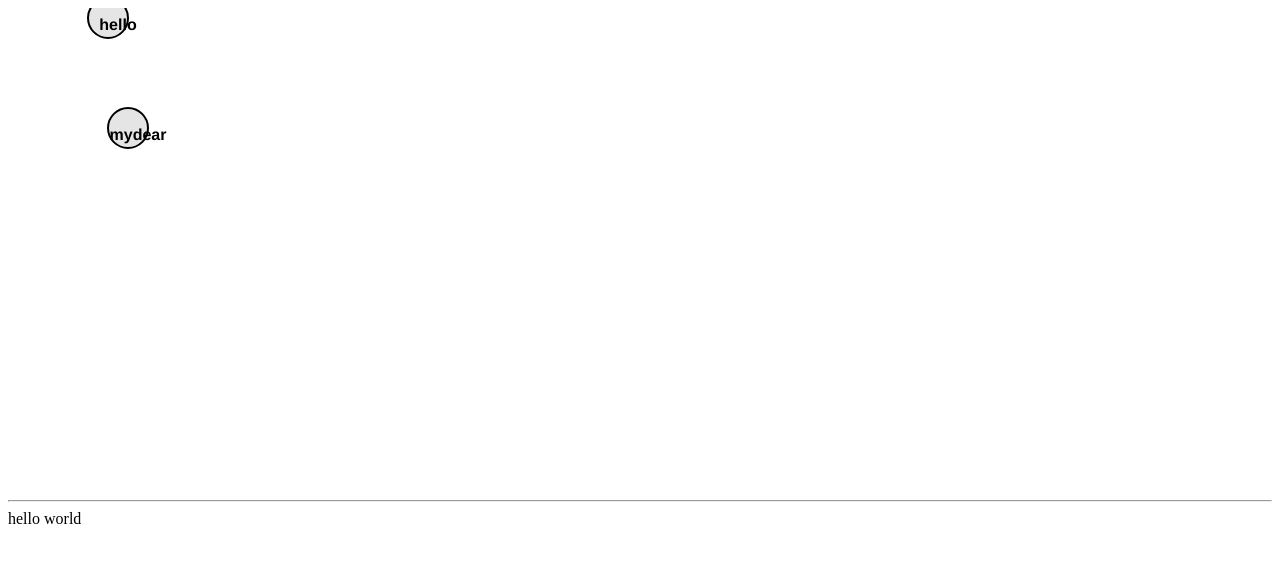
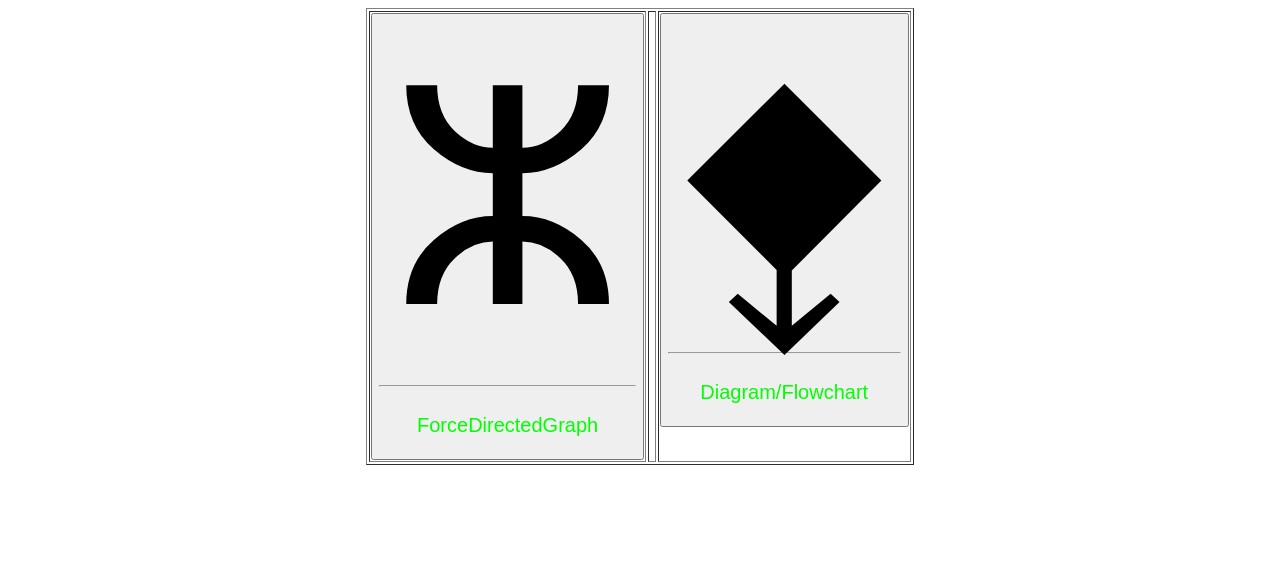
Before and after one commit to mulefish/project_view_display, a React (Create React App) app: page / in a window 1280 px wide. Shown: the top 562 px of the page. Built offline with nearby package versions, Linux system fonts and the light colour scheme.

Commit message:
check point

```diff
--- a/package.json
+++ b/package.json
@@ -9,8 +9,11 @@
     "d3": "5.9.7",
     "emotion-theming": "^11.0.0",
     "react": "^17.0.1",
+    "react-redux": "^7.2.2",
     "react-dom": "^17.0.1",
+    "react-router-dom": "^5.2.0",
     "react-scripts": "4.0.3",
+    "redux": "^4.0.5",
     "web-vitals": "^1.0.1"
   },
   "scripts": {
--- a/src/App.js
+++ b/src/App.js
@@ -1,17 +1,58 @@
-import Viewport from "./pages/ForceDirectedGraph/ForceDirectedGraph.js";
+//import Viewport from "./pages/ForceDirectedGraph/ForceDirectedGraph.js";
+import { BrowserRouter as Router, Switch, Route } from 'react-router-dom'
+import Home from './pages/Home/index.js'
+// import ForceDirectedGraph from './pages/ForceDirectedGraph/ForceDirectedGraph.js'
+import ForceDirectedGraph from './pages/ForceDirectedGraph/index.js'
+import Diagram from './pages/Diagram/Diagram.js'
+// function App() {
+//   const height = window.innerHeight * 0.6
+//   const width = window.innerWidth
+//   return (
+//     <div>
+//       <Viewport height={height} width={width} />
+//       <hr />
+//     hello world
+//     </div>
+//   );
+// }
+
+const App = () => {
+
+  // routes.map((route, index) => {
+  //   console.table(route.path, route.component, route.exact, index)
+  // })
+
+  return (
+    <>
+      <Router>
+        <Switch>
+          <Route exact path="/">
+            <Home />
+          </Route>
+          <Route exact path="/ForceDirectedGraph">
+            <ForceDirectedGraph />
+          </Route>
+          <Route exact path="/Diagram">
+            <Diagram />
+          </Route>
+          <Route exact path="/Home">
+            <Home />
+          </Route>
 
 
+          {/* <Route exact path="/create">
+            <CreateAccountInit />
+          </Route>
+          <Route exact path="/success">
+            <SuccessInit />
+          </Route>
+          <Route exact path="/sorry">
+            <SorryInit />
+          </Route> */}
+        </Switch>
+      </Router>
 
-function App() {
-  const height = window.innerHeight * 0.6
-  const width = window.innerWidth
-  return (
-    <div>
-      <Viewport height={height} width={width} />
-      <hr />
-    hello world
-    </div>
-  );
+    </>
+  )
 }
-
 export default App;
--- a/src/index.js
+++ b/src/index.js
@@ -1,10 +1,14 @@
 import React, { StrictMode } from 'react';
 import ReactDOM from 'react-dom';
 import App from './App';
+import { Provider } from 'react-redux';
+import { createReduxStore } from './redux';
 
 ReactDOM.render(
   <StrictMode>
-    <App />
+    <Provider store={createReduxStore()}>
+      <App />
+    </Provider>
   </StrictMode>,
   document.getElementById('root')
 );
--- a/src/pages/Diagram/Diagram.js
+++ b/src/pages/Diagram/Diagram.js
@@ -1,9 +1,23 @@
-import React, { useEffect } from "react";
+import React from "react";
+import { useHistory } from 'react-router-dom';
 
 function Diagram() {
+    const history = useHistory()
+
+    function gotoHome() {
+        history.push('/Home')
+    }
+
+
     return (
         <h1>
-            This will be a d3-dataviz dot lang diagram
+            This will be a d3-dataviz dot lang diagram.
+            <a href="https://renenyffenegger.ch/notes/tools/Graphviz/examples/index">https://renenyffenegger.ch/notes/tools/Graphviz/examples/index</a>
+
+
+            <br />
+            <button onClick={gotoHome}>gotoHome</button>
+
         </h1>
     );
 };
--- /dev/null
+++ b/src/pages/ForceDirectedGraph/Controls.js
@@ -0,0 +1,15 @@
+import React from "react";
+
+function Controls() {
+    function addOne() {
+    }
+    return (
+        <>
+            <hr />
+            <button onClick={addOne}>addone</button>
+
+        </>
+
+    );
+};
+export default Controls
--- a/src/pages/ForceDirectedGraph/ForceDirectedGraph.js
+++ /dev/null
@@ -1,104 +0,0 @@
-import React, { useEffect } from "react";
-import * as d3 from "d3";
-
-let pieces = []
-
-class Dot {
-    constructor(id, x, y) {
-        this.x = x;
-        this.y = y;
-        this.id = id;
-        this.r = 20
-    }
-}
-
-let showLetter = true
-let ids = []
-function addPieceIntoDom(piece) {
-
-    ids.push(piece.id)
-    let p = d3.select('#graph')
-        .append('svg:g')
-        .data([{
-            'id': piece.id,
-        }])
-        .attr('transform', 'translate(' + piece.x + ',' + piece.y + ')')
-        .attr('id', piece.id)
-        .call(d3.drag()
-            .on("start", dragstarted)
-            .on("drag", dragged)
-            .on("end", dragended));
-
-    // const background
-    p.append('svg:circle')
-        .attr('fill-opacity', 0.1)
-        .attr('stroke', '#000')
-        .attr('stroke-width', 2)
-        .attr('r', piece.r)
-    if (showLetter === true) {
-        //let foreground =
-        p.append('svg:text')
-            .text(piece.id)
-            .attr('y', '.1em')
-            .style("font-size", piece.size + "px")
-            .attr('transform', 'translate(' + [10, 10] + ')')
-            .attr('text-anchor', 'middle')
-            .attr('font-weight', 700)
-            .attr('font-family', 'Helvetica')
-            .attr('fill', '#000000')
-            .attr('stroke', 'none')
-            .attr('pointer-events', 'none')
-    }
-}
-
-function dragstarted(d) {
-    let piece = pieces[d.id]
-    piece.sx = piece.x // d3.event.x // needed for snap back ability
-    piece.sy = piece.y // d3.event.y // needed for snap back ability
-}
-
-function dragged(d) {
-
-    const x = d3.event.x
-    const y = d3.event.y
-    d3.select(this).attr("transform", "translate(" + (d.x = d3.event.x) + ',' + (d.y = d3.event.y) + ')');
-}
-
-
-function dragended(d) {
-    d3.select(this).classed("active", false);
-    // console.log('%c For example...', 'background: #e0e0e0; color: #ff6633');
-
-    let piece = pieces[d.id]
-    piece.x = d3.event.x
-    piece.y = d3.event.y
-    d3.select(this).attr("transform", "translate(" + (d.x = piece.x) + ',' + (d.y = piece.y) + ')');
-    //d3.select(this).attr("transform", "translate(" + (d.x = piece.sx) + ',' + (d.y = piece.sx) + ')');
-
-}
-function ForceDirectedGraph({ height, width }) {
-
-    useEffect(() => {
-        let points = []
-        points.push({ "id": "mydear", "x": 120, "y": 120 })
-        points.push({ "id": "hello", "x": 100, "y": 10 })
-
-        points.forEach((info) => {
-            let p = new Dot(info.id, info.x, info.y)
-            pieces[info.id] = p
-            addPieceIntoDom(p)
-        })
-    })
-    const style_obj = {
-        marginTop: 0, width: width + "px", height: height + "px", background: "#fff"
-    }
-    return (
-        <>
-            <svg id="graph"
-                style={style_obj}
-            />
-        </>
-
-    );
-};
-export default ForceDirectedGraph
--- /dev/null
+++ b/src/pages/ForceDirectedGraph/index.js
@@ -0,0 +1,7 @@
+import { connect } from 'react-redux'
+import ForceDirectedGraph from './layout'
+
+const mapStateToProps = ({ }) => ({
+})
+const mapDispatchToProps = {}
+export default connect(mapStateToProps, mapDispatchToProps)(ForceDirectedGraph)
--- /dev/null
+++ b/src/pages/ForceDirectedGraph/layout.js
@@ -0,0 +1,104 @@
+import React, { useEffect, useState } from "react";
+import * as d3 from "d3";
+import Controls from './Controls.js'
+import { Dot } from './logic.js'
+
+let pieces = []
+
+let showLetter = true
+let ids = []
+function addPieceIntoDom(piece) {
+
+    ids.push(piece.id)
+    let p = d3.select('#graph')
+        .append('svg:g')
+        .data([{
+            'id': piece.id,
+        }])
+        .attr('transform', 'translate(' + piece.x + ',' + piece.y + ')')
+        .attr('id', piece.id)
+        .call(d3.drag()
+            .on("start", dragstarted)
+            .on("drag", dragged)
+            .on("end", dragended));
+
+    // const background
+    p.append('svg:circle')
+        .attr('fill-opacity', 0.1)
+        .attr('stroke', '#000')
+        .attr('stroke-width', 2)
+        .attr('r', piece.r)
+    if (showLetter === true) {
+        //let foreground =
+        p.append('svg:text')
+            .text(piece.id)
+            .attr('y', '.1em')
+            .style("font-size", piece.size + "px")
+            .attr('transform', 'translate(' + [10, 10] + ')')
+            .attr('text-anchor', 'middle')
+            .attr('font-weight', 700)
+            .attr('font-family', 'Helvetica')
+            .attr('fill', '#000000')
+            .attr('stroke', 'none')
+            .attr('pointer-events', 'none')
+    }
+}
+
+function dragstarted(d) {
+    let piece = pieces[d.id]
+    piece.sx = piece.x // d3.event.x // needed for snap back ability
+    piece.sy = piece.y // d3.event.y // needed for snap back ability
+}
+
+function dragged(d) {
+
+    const x = d3.event.x
+    const y = d3.event.y
+    d3.select(this).attr("transform", "translate(" + (d.x = x) + ',' + (d.y = y) + ')');
+}
+
+
+function dragended(d) {
+    d3.select(this).classed("active", false);
+    // console.log('%c For example...', 'background: #e0e0e0; color: #ff6633');
+    let piece = pieces[d.id]
+    piece.x = d3.event.x
+    piece.y = d3.event.y
+    d3.select(this).attr("transform", "translate(" + (d.x = piece.x) + ',' + (d.y = piece.y) + ')');
+    //d3.select(this).attr("transform", "translate(" + (d.x = piece.sx) + ',' + (d.y = piece.sx) + ')');
+}
+function ForceDirectedGraph({ }) {
+    // const [width, setWidth] = useState(window.innerWidth)
+    // const [height, setHeight] = useState(window.innerHeight * 0.7)
+    const width = window.innerWidth
+    const height = window.innerHeight * 0.7
+    // function handleChange() {
+    //     console.log(" sdfk ")
+    // }
+
+    useEffect(() => {
+
+        let points = []
+        points.push({ "id": "mydear", "x": 120, "y": 120 })
+        points.push({ "id": "helgoatlo", "x": 100, "y": 10 })
+
+        points.forEach((info) => {
+            let p = new Dot(info.id, info.x, info.y)
+            pieces[info.id] = p
+            addPieceIntoDom(p)
+        })
+    })
+    const style_obj = {
+        marginTop: 0, width: width + "px", height: height + "px", background: "#fff"
+    }
+    return (
+        <>
+            <svg id="graph"
+                style={style_obj}
+            />
+            <Controls />
+        </>
+
+    );
+};
+export default ForceDirectedGraph
--- /dev/null
+++ b/src/pages/ForceDirectedGraph/logic.js
@@ -0,0 +1,14 @@
+// Not JSX, just vanilla javascript
+class Dot {
+    constructor(id, x, y) {
+        this.x = x;
+        this.y = y;
+        this.id = id;
+        this.r = 20
+    }
+}
+
+
+export {
+    Dot
+}
--- /dev/null
+++ b/src/pages/Home/index.js
@@ -0,0 +1,10 @@
+//import { connect } from 'react-redux'
+import Home from './layout' // TODO: 'Home' ought to be called layout
+
+// const mapStateToProps = () => ({})
+
+// const mapDispatchToProps = {
+
+// }
+// export default connect(mapStateToProps, mapDispatchToProps)(Home)
+export default Home
--- /dev/null
+++ b/src/pages/Home/layout.js
@@ -0,0 +1,70 @@
+// TODO: This ought to be called 'layout.js'
+import { useHistory } from 'react-router-dom';
+import React from 'react'
+
+
+
+const Home = () => {
+
+
+    const history = useHistory()
+    function gotoForceDirectedGraph() {
+        history.push('/ForceDirectedGraph')
+    }
+
+    function gotoDiagram() {
+        history.push('/Diagram')
+    }
+
+    const style_big = {
+        margin: 10, fontSize: '300px', color: "#000"
+    }
+    const style_big2 = {
+        margin: 10, fontSize: '270px', color: "#000"
+    }
+
+    const style_mid = {
+        paddingTop: 20, fontSize: '20px', color: "#00ff00", paddingBottom: 20
+    }
+
+    return (
+        <>
+            <center>
+                <table border='1'>
+                    <tr>
+                        <td valign='top'>
+
+                            <button onClick={gotoForceDirectedGraph}>
+                                <div style={style_big}>
+                                    &#11619;
+                    </div>
+                                <hr></hr>
+                                <div style={style_mid}>
+                                    ForceDirectedGraph
+                    </div>
+                            </button>
+                        </td>
+                        <td>&nbsp;</td>
+                        <td valign='top'>
+                            <button onClick={gotoDiagram}>
+                                <div style={style_big2}>
+                                    &#10730;
+                    </div>
+                                <hr></hr>
+                                <div style={style_mid}>
+                                    Diagram/Flowchart
+                    </div>
+
+
+                            </button>
+                        </td>
+                    </tr>
+                </table>
+
+            </center>
+        </>
+    )
+
+}
+
+export default Home
--- /dev/null
+++ b/src/redux.js
@@ -0,0 +1,26 @@
+import { createStore } from 'redux';
+
+export const ACTIONS = {
+};
+
+const initialState = {
+};
+
+function theReducer(state = initialState, action) {
+    switch (action.type) {
+        case "THis will never be hit": {
+            let x = action['payload']
+            return {
+                ...state,
+                income: x
+            }
+        }
+        default:
+            return state;
+    }
+}
+const enableReduxDevTools = window.__REDUX_DEVTOOLS_EXTENSION__?.();
+export function createReduxStore() {
+    const store = createStore(theReducer, enableReduxDevTools);
+    return store;
+}
```
Also changed, not shown: src/routes.js (added, +11 -0 lines), 2 other files (tests, documents, lock files or other folders).
